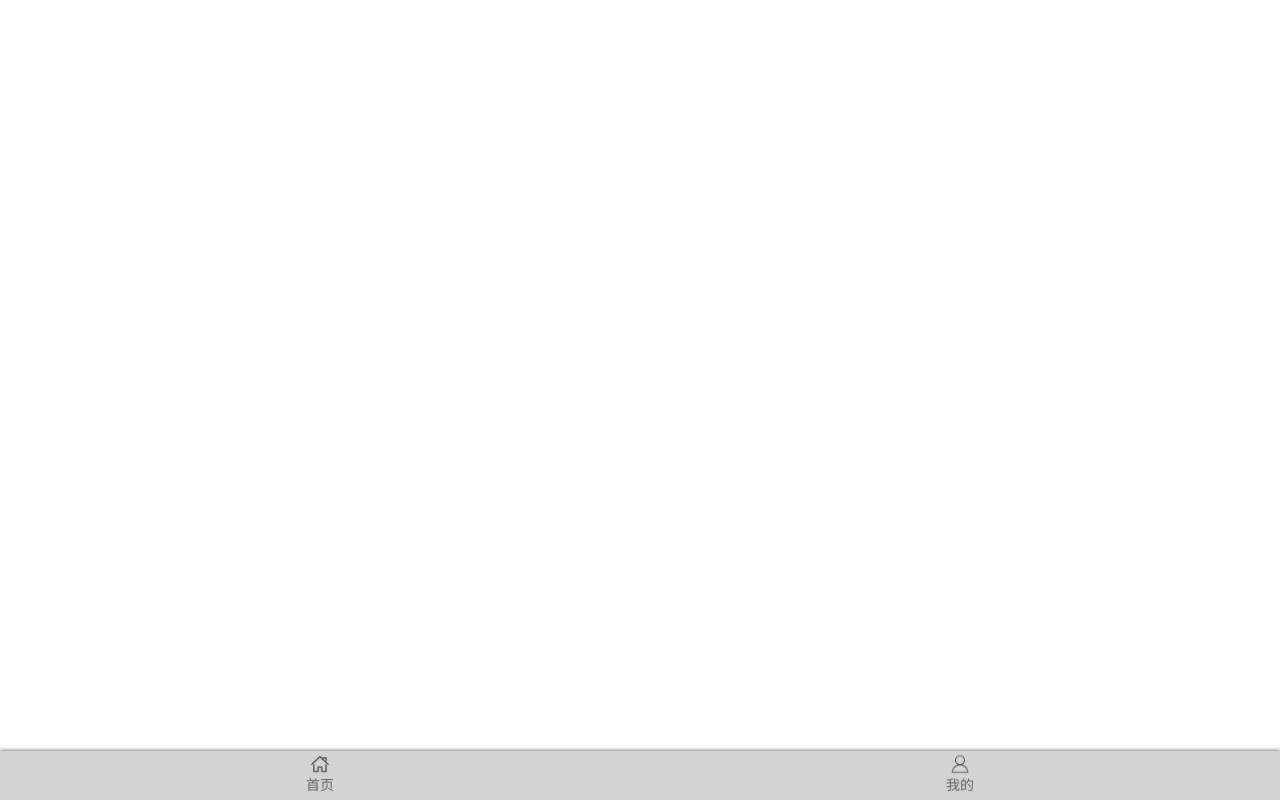
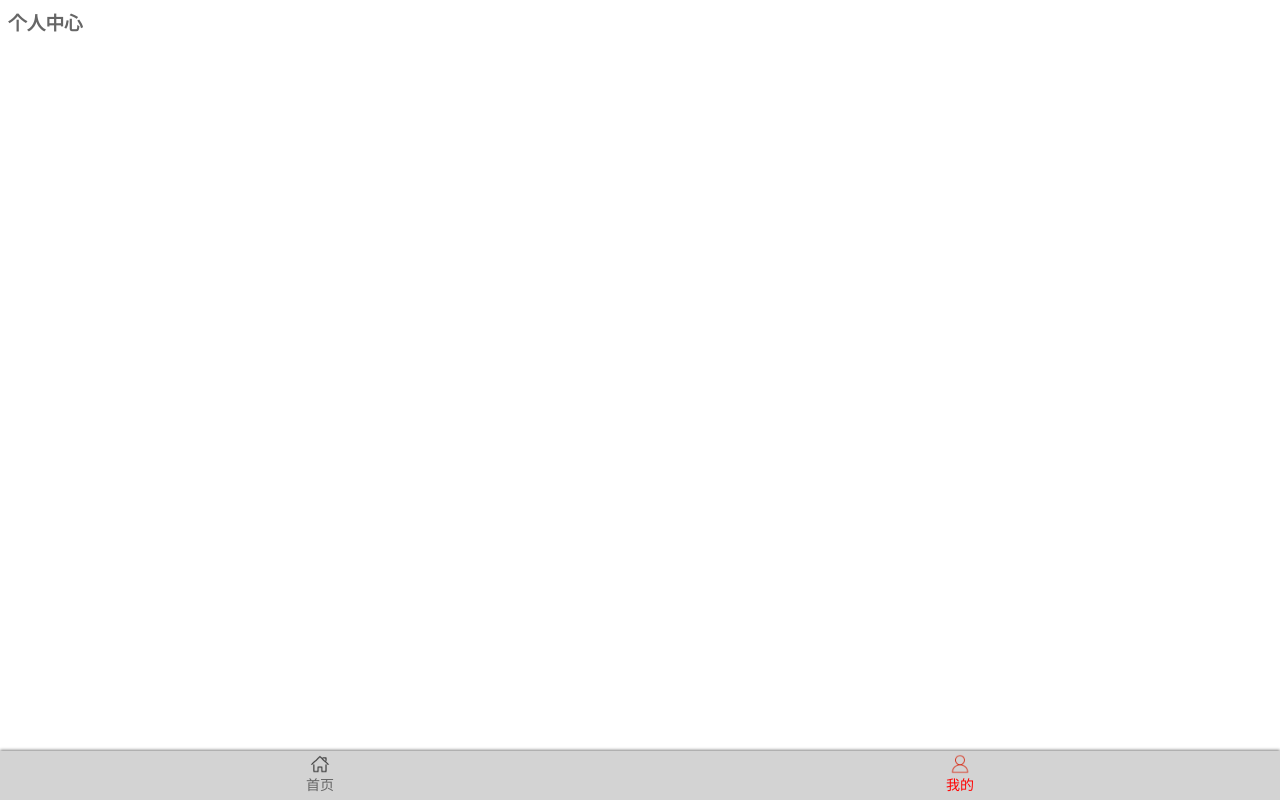
Before and after one commit to rockpile-studio/web-app, a Vue app: page /profile in a window 1280 px wide. Built offline with nearby package versions, Linux system fonts and the light colour scheme.

Commit message:
提交更新

```diff
--- a/src/assets/css/base.css
+++ b/src/assets/css/base.css
@@ -28,6 +28,7 @@ body {
   color: var(--color-text);
   /*rem vw/vh*/
   width: 100vw;
+  margin: 8px;
 }
 
 a {
--- a/src/components/common/TabBar/TabBarItem.vue
+++ b/src/components/common/TabBar/TabBarItem.vue
@@ -34,16 +34,13 @@
     },
     computed: {
       isActive() {
-        return this.$route.path.includes('/mart/' + this.link);
+        return this.$route.path.includes(this.link);
       }
     },
     methods: {
       itemClick() {
-        console.log('... itemClick');
-        if (!this.$route.path.includes('/mart/' + this.link)) {
-          this.$router.push('/mart/' + this.link);
-        } else {
-          console.log('相同的路由不跳转');
+        if (!this.$route.path.includes(this.link)) {
+          this.$router.push(this.link);
         }
       },
       textStyle() {
--- a/src/components/content/MainTabBar.vue
+++ b/src/components/content/MainTabBar.vue
@@ -1,14 +1,14 @@
 <template>
   <div>
     <tab-bar>
-      <tab-bar-item link="home" activeColor="red">
-        <img slot="item-icon" src="~assets/img/TabBar/home.png" alt="">
-        <img slot="item-icon-active" src="~assets/img/TabBar/home-active.png" alt="">
+      <tab-bar-item link="/home" activeColor="red">
+        <img slot="item-icon" src="../../assets/img/TabBar/home.png" alt="">
+        <img slot="item-icon-active" src="../../assets/img/TabBar/home-active.png" alt="">
         <div slot="item-text">首页</div>
       </tab-bar-item>
-      <tab-bar-item link="profile" activeColor="red">
-        <img slot="item-icon" src="~assets/img/TabBar/profile.png" alt="">
-        <img slot="item-icon-active" src="~assets/img/TabBar/profile-active.png" alt="">
+      <tab-bar-item link="/profile" activeColor="red">
+        <img slot="item-icon" src="../../assets/img/TabBar/profile.png" alt="">
+        <img slot="item-icon-active" src="../../assets/img/TabBar/profile-active.png" alt="">
         <div slot="item-text">我的</div>
       </tab-bar-item>
     </tab-bar>
@@ -16,8 +16,8 @@
 </template>
 
 <script>
-  import TabBar from "~components/common/TabBar/TabBar";
-  import TabBarItem from "~components/common/TabBar/TabBarItem";
+  import TabBar from "../../components/common/TabBar/TabBar";
+  import TabBarItem from "../../components/common/TabBar/TabBarItem";
 
   export default {
     name: "MainTabBar",
--- a/src/router/index.js
+++ b/src/router/index.js
@@ -1,15 +1,19 @@
 import Vue from 'vue'
 import VueRouter from 'vue-router'
-import Home from '../views/Home.vue'
 
 Vue.use(VueRouter)
+
+const Home = () => import('../views/Home/Home')
+const Profile = () => import('../views/Profile/Profile')
 
 const routes = [
   {
     path: '/',
-    name: 'Home',
-    component: Home
+    meta: {title: '首页'},
+    redirect: '/home' /*redirect重定向*/
   },
+  {path: '/home', meta: {title: '首页'}, component: Home},
+  {path: '/profile', meta: {title: '个人中心'}, component: Profile},
 ]
 
 const router = new VueRouter({
--- /dev/null
+++ b/src/views/Home/Home.vue
@@ -0,0 +1,15 @@
+<template>
+  <div>
+    <h3>首页</h3>
+  </div>
+</template>
+
+<script>
+  export default {
+    name: "Home",
+  }
+</script>
+
+<style scoped>
+
+</style>
--- /dev/null
+++ b/src/views/Profile/Profile.vue
@@ -0,0 +1,15 @@
+<template>
+  <div>
+    <h3>个人中心</h3>
+  </div>
+</template>
+
+<script>
+  export default {
+    name: "Profile"
+  }
+</script>
+
+<style scoped>
+
+</style>
```
